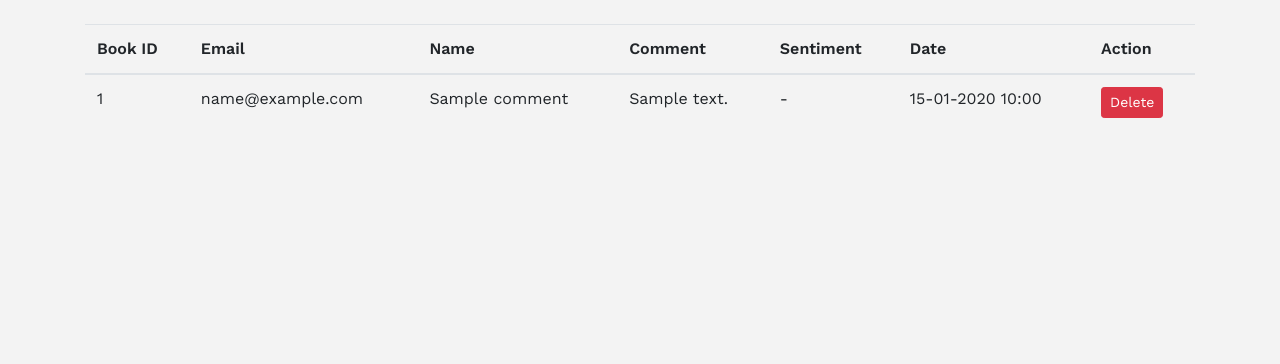
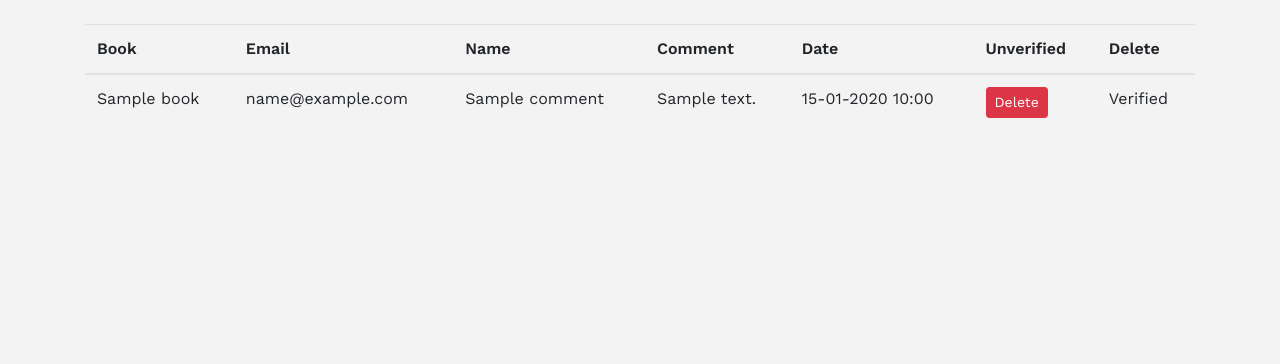
Before and after one commit to amritpandey23/Readaholic, a Flask app: page /comments in a window 1280 px wide. Shown: the part 56-420 px from the top of the page. Run offline with Flask 2, Linux system fonts and the light colour scheme; a user stored in the database is signed in; tables that the repository leaves empty hold one stand-in row (values such as "Sample post"); parts of the project's set-up code (start-up, migrations or seed data) failed here and were passed over; some libraries are stand-ins or nearby versions.

Commit message:
Comment Analysis - complete

```diff
--- a/book_review/admins/routes.py
+++ b/book_review/admins/routes.py
@@ -1,7 +1,7 @@
 from flask import Blueprint, flash, redirect, render_template, url_for, request
 from flask_login import login_user, logout_user, current_user, login_required
 from book_review import bcrypt, db
-from book_review.models import Admin, Comment
+from book_review.models import Admin, Comment, Book
 from book_review.admins.forms import LoginForm, AdminRegistrationForm
 
 
@@ -60,5 +60,45 @@ def logout():
 @admins.route("/comments")
 @login_required
 def comments():
-    com = Comment.query.order_by(Comment.date_added.desc()).all()
+    com = Comment.query.join(Book, Book.id == Comment.book_id)\
+    .add_columns(
+        Book.book_title,
+        Comment.id,
+        Comment.comment_text,
+        Comment.date_added,
+        Comment.email,
+        Comment.name,
+        Comment.verified)\
+    .order_by(Comment.date_added.desc())\
+    .all()
     return render_template("comments.html", comments=com)
+
+@admins.route("/comment/approve/<comment_id>")
+def approve_comment(comment_id):
+    com = Comment.query.filter_by(id=comment_id).first()
+    if not com:
+        flash("Comment id not found", "info")
+        redirect(url_for('admins.comments'))
+    try:
+        com.verified = True
+        db.session.commit()
+    except:
+        flash("Some error occured in the database", "danger")
+        return redirect(url_for("admins.comments"))
+    flash("Comment was successfully approved", "success")
+    return redirect(url_for("admins.comments"))
+
+@admins.route("/comment/delete/<comment_id>")
+def delete_comment(comment_id):
+    com = Comment.query.filter_by(id=comment_id).first()
+    if not com:
+        flash("Comment id not found", "info")
+        redirect(url_for("admins.comments"))
+    try:
+        db.session.delete(com)
+        db.session.commit()
+    except:
+        flash("Some error occured in the database", "danger")
+        return redirect(url_for("admins.comments"))
+    flash("Comment was successfully removed", "success")
+    return redirect(url_for("admins.comments"))
--- a/book_review/book/routes.py
+++ b/book_review/book/routes.py
@@ -6,6 +6,7 @@ from book_review import db
 from book_review.models import Book, Comment
 from book_review.book.forms import BookForm, ReviewForm, CommentForm
 from book_review.book.utils import save_cover_image, delete_cover_image
+from book_review.utils.helper import analysize_comment
 
 markdowner = Markdown()
 
@@ -22,11 +23,13 @@ def present(book_slug):
             if comment.email == form.email.data and comment.book_id == book.id:
                 flash(f"Cannot post this comment as you've already posted once.", "info")
                 return redirect(url_for("book.present", book_slug=book.title_slug))
+        verification = True if analysize_comment(form.comment_text.data) > 0.0 else False
         comment = Comment(
             name=form.name.data,
             email=form.email.data,
             comment_text=form.comment_text.data,
             book_id=book.id,
+            verified=verification
         )
         try:
             db.session.add(comment)
--- a/book_review/templates/book.html
+++ b/book_review/templates/book.html
@@ -59,6 +59,7 @@
     {% if comments %}
     <h4 class="mb-2"><b>Comments</b></h4>
     {% for comment in comments %}
+    {% if comment.verified %}
       <div class="comment-card mb-2">
         <div class="comment-date">
           <small>{{ comment.date_added.strftime('%d-%m-%Y %H:%M') }}</small>
@@ -66,6 +67,7 @@
         <h5>{{ comment.name }} <i>says:</i></h5>
         <p>{{ comment.comment_text }}</p>
       </div>
+    {% endif %}
     {% endfor %}
     {% endif %}
   </div>
--- a/book_review/templates/comments.html
+++ b/book_review/templates/comments.html
@@ -4,25 +4,29 @@
 <table class="table">
     <thead>
         <tr>
-            <th>Book ID</th>
+            <th>Book</th>
             <th>Email</th>
             <th>Name</th>
             <th>Comment</th>
-            <th>Sentiment</th>
             <th>Date</th>
-            <th>Action</th>
+            <th>Unverified</th>
+            <th>Delete</th>
         </tr>
     </thead>
     <tbody>
         {% for comment in comments %}
         <tr>
-            <td>{{ comment.book_id }}</td>
+            <td>{{ comment.book_title }}</td>
             <td>{{ comment.email }}</td>
             <td>{{ comment.name }}</td>
             <td>{{ comment.comment_text }}</td>
-            <td> - </td>
             <td>{{ comment.date_added.strftime("%d-%m-%Y %H:%M") }}</td>
-            <td><button class="btn btn-danger btn-sm">Delete</button></td>
+            <td><a href="{{ url_for('admins.delete_comment', comment_id=comment.id) }}"class="btn btn-danger btn-sm">Delete</a></td>
+            {% if comment.verified %}
+                <td>Verified</td>
+            {% else %}
+                <td><a href="{{ url_for('admins.approve_comment', comment_id=comment.id) }}" role="button" class="btn btn-secondary btn-sm">Approve</a></td>
+            {% endif %}
         </tr>
         {% endfor %}
     </tbody>
--- a/book_review/templates/write_review.html
+++ b/book_review/templates/write_review.html
@@ -1,6 +1,6 @@
 {% extends "layout.html" %}
-
 {% block content %}
+<h3>Edit Review || {{ book.book_title }}</h3>
 {{ pagedown.include_pagedown() }}
 <ul class="nav nav-tabs" role="tablist">
   <li class="nav-item">
--- /dev/null
+++ b/book_review/utils/helper.py
@@ -0,0 +1,4 @@
+from textblob import TextBlob
+
+def analysize_comment(comment_text):
+    return TextBlob(comment_text).polarity
```
Also changed, not shown: book_review/utils/__init__.py (added). Lines whose indentation alone changed are shown as unchanged.
